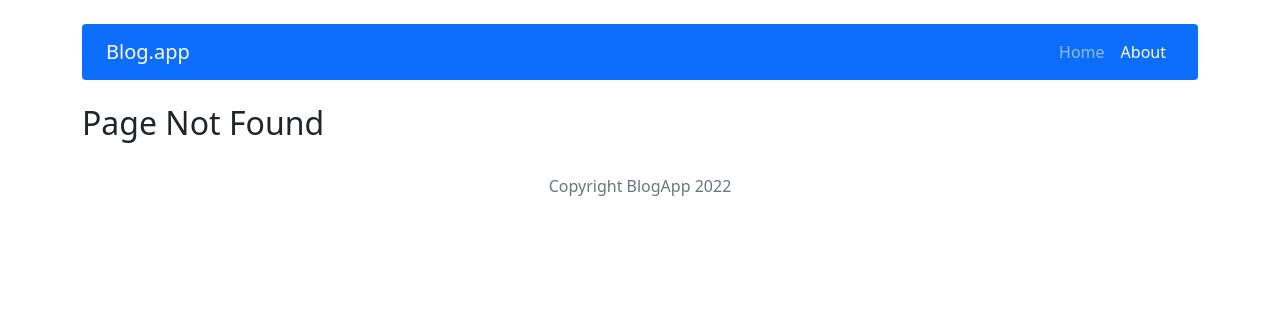
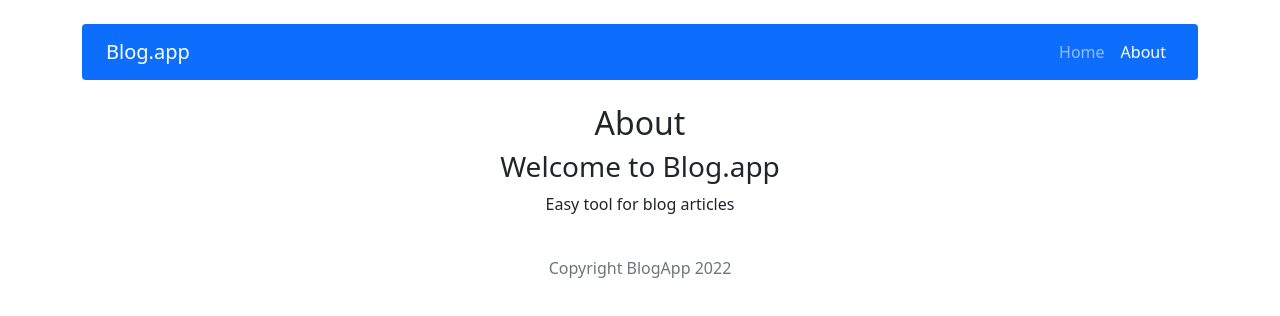
Before and after one commit to arcinech/crud-app, a React (Create React App) app: page /about in a window 1280 px wide. Before the commit this address had no page. Shown: the top 316 px of the page. Built offline with nearby package versions, Linux system fonts and the light colour scheme.

Commit message:
Add: more contnent to about page

```diff
--- a/src/components/pages/About/About.js
+++ b/src/components/pages/About/About.js
@@ -1,6 +1,12 @@
 const About = () => {
   return (
-    <h2>Page Not Found</h2>
+    <section className="text-center">
+      <h2>About</h2>
+      <div>
+        <h3>Welcome to Blog.app</h3>
+        <p>Easy tool for blog articles</p>
+      </div>
+    </section>
   );
 };
 
```
